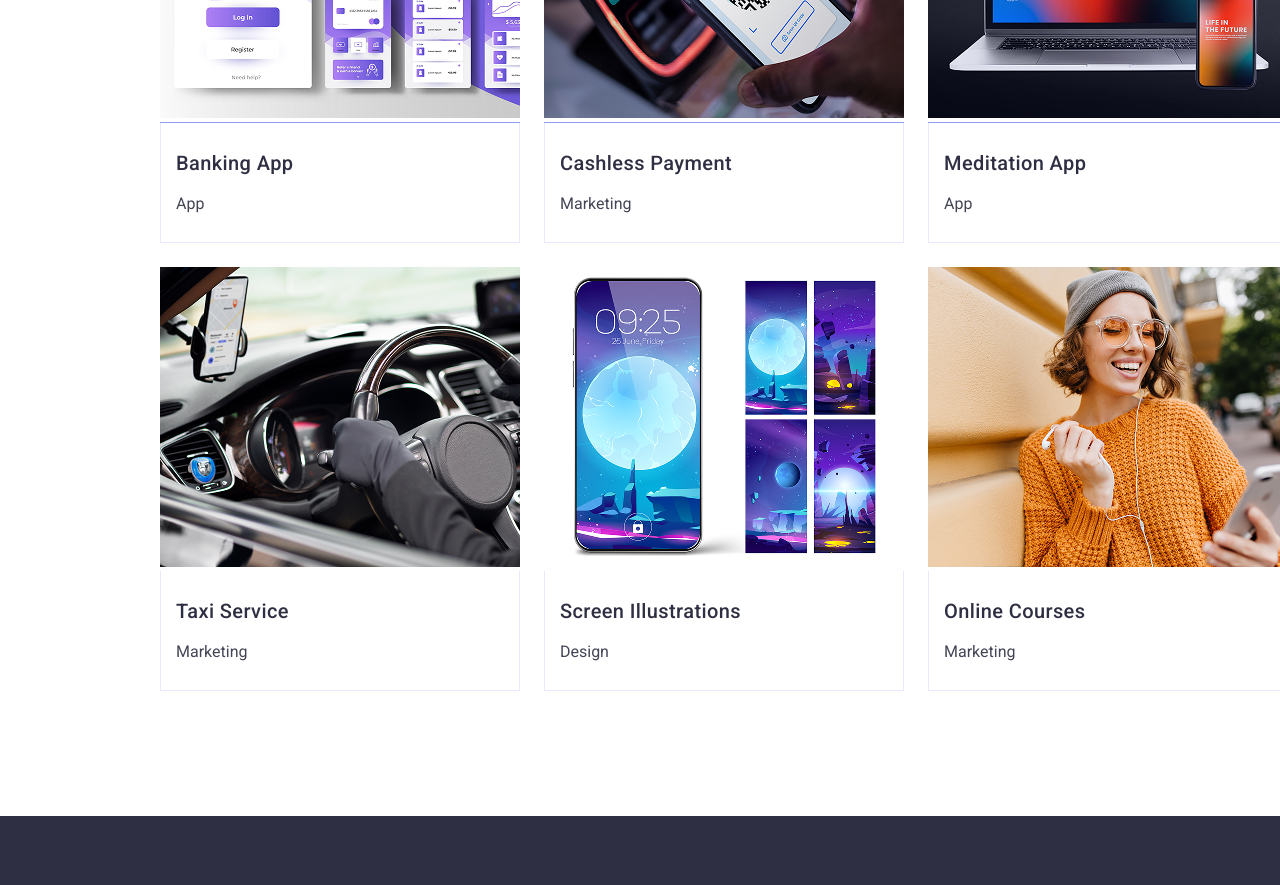
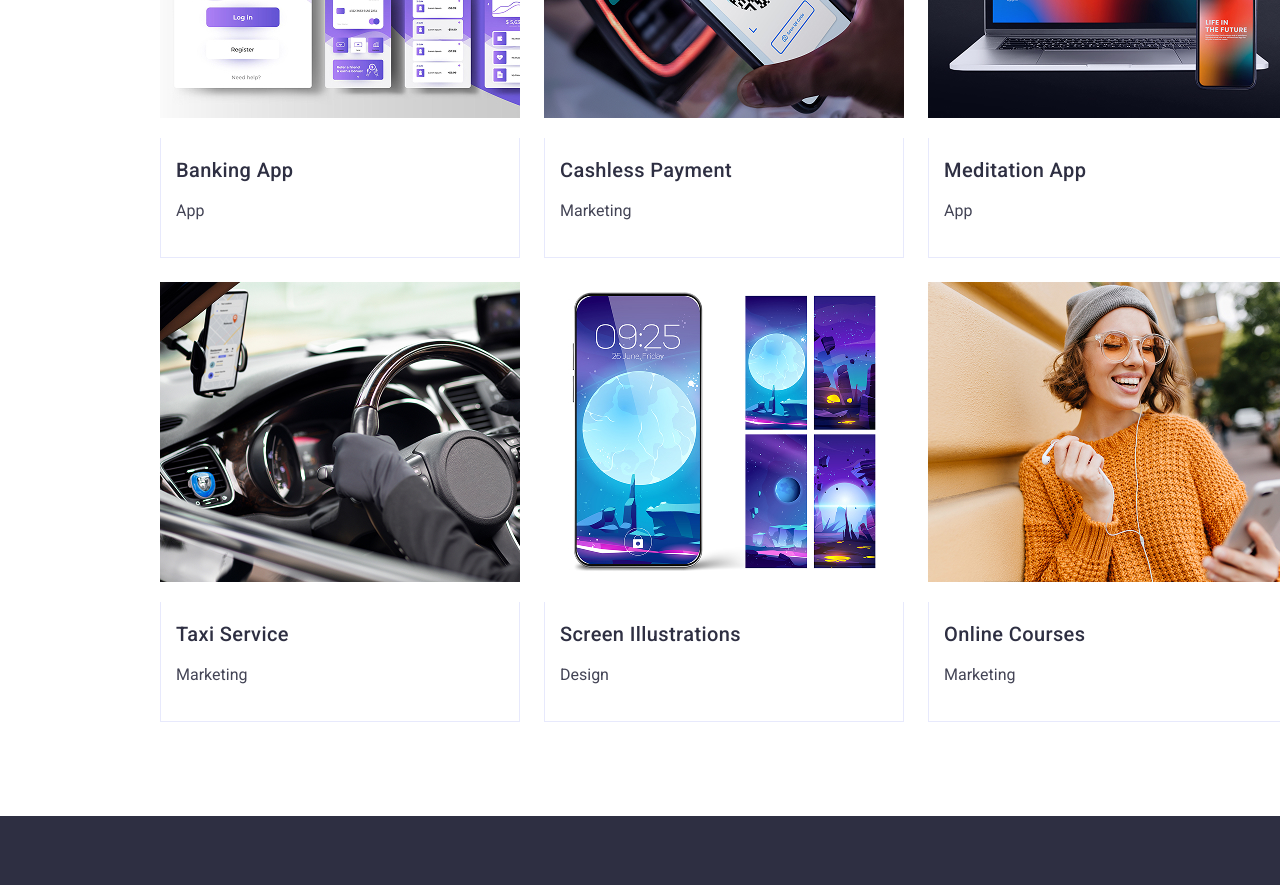
Before and after one commit to merdansahin/goit-markup-hw-04, a plain HTML site: page index.html in a window 1280 px wide. Shown: the part 2160-3045 px from the top of the page. Drawn offline with nearby package versions, Linux system fonts and the light colour scheme.

Commit message:
change-final

```diff
--- a/css/styles.css
+++ b/css/styles.css
@@ -214,30 +214,35 @@ li {
   padding-top: 0;
   padding-bottom: 0;
 }
+
 .icon-antenna-1 {
   width: 64px;
   height: 64px;
   margin-left: 100px;
   margin-top: 20px;
 }
+
 .icon-clock-1 {
   width: 64px;
   height: 64px;
   margin-left: 100px;
   margin-top: 22px;
 }
+
 .icon-diagram-1 {
   width: 64px;
   height: 64px;
   margin-left: 100px;
   margin-top: 20px;
 }
+
 .icon-astronaut-1 {
   width: 64px;
   height: 64px;
   margin-left: 100px;
   margin-top: 20px;
 }
+
 .icon-section1 {
   border: 1px solid #8e8f99;
   border-radius: 4px;
@@ -245,15 +250,18 @@ li {
   height: 112px;
   background: #f4f4fd;
 }
+
 .icon-section1-box {
   align-items: center;
   justify-content: center;
 }
+
 .section1 {
   height: 344px;
   margin-top: 0;
   display: flex;
 }
+
 .team-card {
   display: flex;
   gap: 24px;
@@ -274,6 +282,7 @@ li {
   align-items: center;
   margin-top: -20px;
 }
+
 .person-head {
   display: block;
   margin-top: 50px;
@@ -291,12 +300,14 @@ li {
   justify-items: center;
   width: 200px;
 }
+
 .team-card .icon {
   display: flex;
   gap: 24px;
   justify-content: center;
   margin-top: -60px;
 }
+
 .icon .icon-box {
   display: flex;
   border: none;
@@ -307,30 +318,35 @@ li {
   padding-top: 12px;
   padding-left: 12px;
 }
+
 .icon-box:hover,
 .icon-box:focus {
   background-color: #404bbf;
   transition: 250ms cubic-bezier(0.4, 0, 0.2, 1);
   cursor: pointer;
 }
+
 .icon .icon-facebook-1 {
   width: 16px;
   height: 16px;
 }
+
 .icon .icon-instagram-2 {
   width: 16px;
   height: 16px;
 }
+
 .icon .icon-twitter-1 {
   width: 16px;
   height: 16px;
 }
+
 .icon .icon-linkedin-1 {
   width: 16px;
   height: 16px;
 }
 
-.picture {
+.card-content {
   width: 360px;
   height: 300px;
 }
@@ -353,6 +369,7 @@ li {
   text-transform: capitalize;
   padding-top: 0px;
 }
+
 .portfolio-box {
   width: 1228px;
   height: 1000px;
@@ -395,6 +412,12 @@ li {
   color: #f4f4fd;
 }
 
+.down-picture {
+  overflow: hidden;
+  margin-top: 20px;
+  padding-bottom: 50px;
+}
+
 .card-img {
   position: relative;
   overflow: hidden;
@@ -411,11 +434,7 @@ li {
   border: 1px solid #e7e9fc;
   border-top: none;
   padding-left: 15px;
-  padding-top: 8px;
-}
-
-.port-text {
-  margin-bottom: 32px;
+  padding-top: 0px;
 }
 
 .text-footer {
@@ -464,13 +483,14 @@ li {
 .footer-box {
   padding-top: 110px;
 }
+
 .icon-footer {
   display: flex;
   gap: 24px;
   justify-content: center;
   align-items: baseline;
-  m-top: -0px;
 }
+
 .icon-box-footer {
   width: 40px;
   height: 40px;
@@ -480,26 +500,32 @@ li {
   padding-left: 8px;
   padding-top: 8px;
 }
+
 .icon-instagram-2-footer {
   width: 24px;
   height: 24px;
 }
+
 .icon-twitter-1-footer {
   width: 24px;
   height: 24px;
 }
+
 .icon-facebook-1-footer {
   width: 24px;
   height: 24px;
 }
+
 .icon-linkedin-1-footer {
   width: 24px;
   height: 24px;
 }
+
 .icon-text-footer {
   color: #fff;
   padding-left: 9px;
 }
+
 .icon-footer-box {
   width: 250px;
   height: 80px;
@@ -507,6 +533,7 @@ li {
   margin-left: 650px;
   margin-top: -115px;
 }
+
 .icon-box-footer:hover,
 .icon-box-footer:focus {
   background-color: #42f5bf;
```
